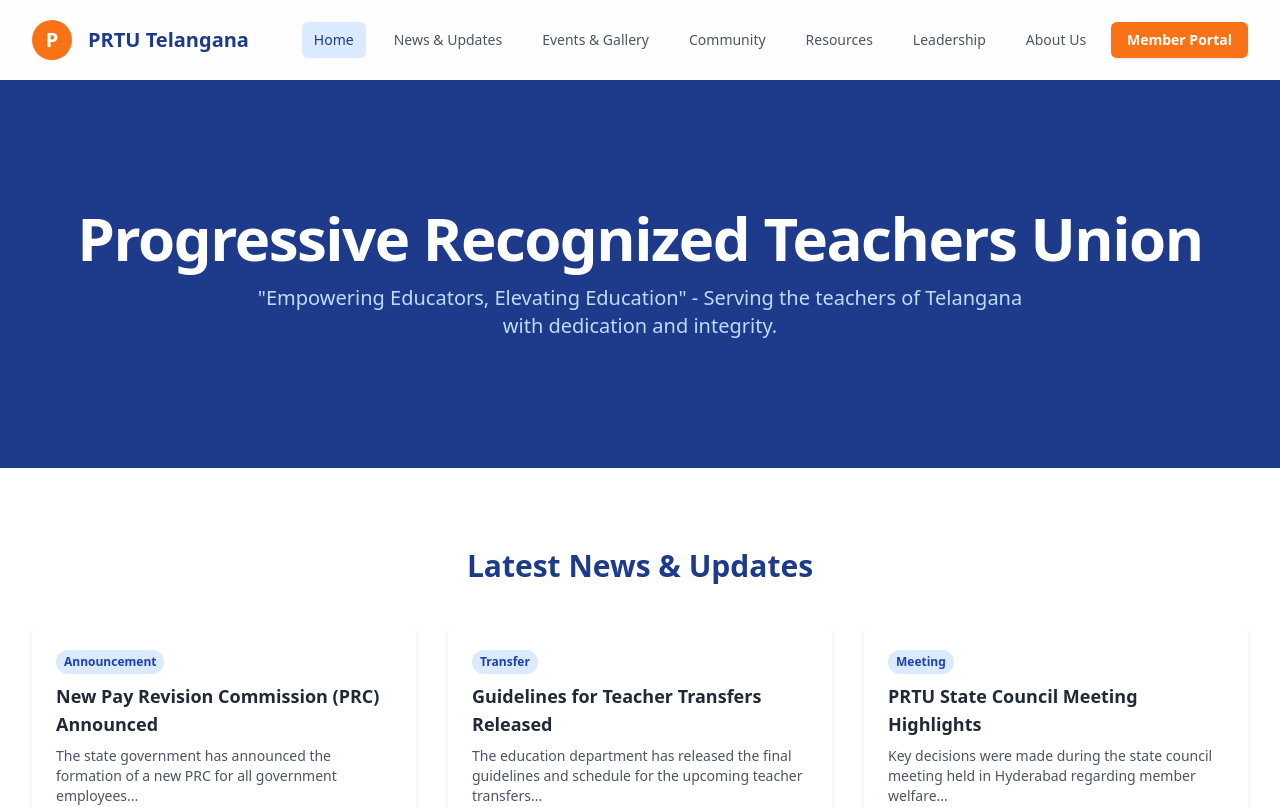
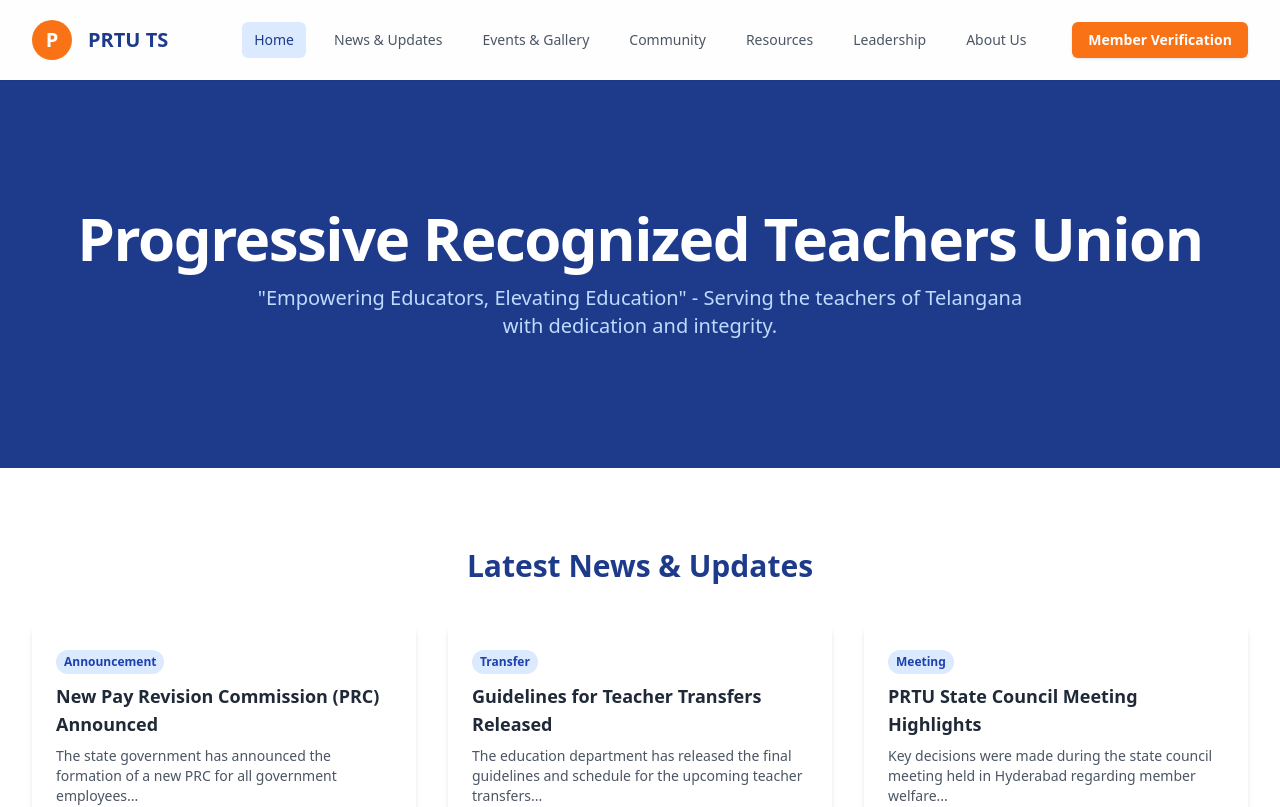
Before and after one commit to tjkreddy/PRTU-TS-WEB, a React (Vite) app: page / in a window 1280 px wide. Shown: the top 807 px of the page. Built offline with nearby package versions, Linux system fonts and the light colour scheme; no server answers.

Commit message:
refactor: update header title and button label for consistency

```diff
--- a/Header.tsx
+++ b/Header.tsx
@@ -28,7 +28,7 @@ const Header = ({ currentPage, setCurrentPage }: HeaderProps) => {
                     <div className="flex-shrink-0">
                         <button onClick={() => handleNavClick('Home')} className="flex items-center space-x-2">
                              <span className="w-8 h-8 md:w-10 md:h-10 bg-orange-500 rounded-full flex items-center justify-center text-white font-bold text-lg md:text-xl">P</span>
-                             <span className="font-bold text-lg md:text-xl text-blue-900">PRTU Telangana</span>
+                             <span className="font-bold text-lg md:text-xl text-blue-900">PRTU TS</span>
                         </button>
                     </div>
 
@@ -51,11 +51,8 @@ const Header = ({ currentPage, setCurrentPage }: HeaderProps) => {
 
                     {/* Desktop Member Portal */}
                     <div className="hidden md:block">
-                        <button
-                          onClick={() => handleNavClick('Member Portal')}
-                          className="bg-orange-500 text-white px-4 py-2 rounded-md text-sm font-semibold hover:bg-orange-600 transition-colors shadow"
-                        >
-                            Member Portal
+                        <button className="bg-orange-500 text-white px-4 py-2 rounded-md text-sm font-semibold hover:bg-orange-600 transition-colors shadow">
+                            Member Verification
                         </button>
                     </div>
 
--- a/index.html
+++ b/index.html
@@ -5,7 +5,7 @@
     <meta charset="UTF-8" />
     <link rel="icon" type="image/svg+xml" href="/icon2.svg" />
     <meta name="viewport" content="width=device-width, initial-scale=1.0" />
-    <title>PRTU Telangana Live Portal</title>
+    <title>PRTU TS</title>
     <meta name="description" content="Official portal for PRTU Telangana - Stay updated with news, events, and resources" />
 
     <!-- PWA Meta Tags -->
```
